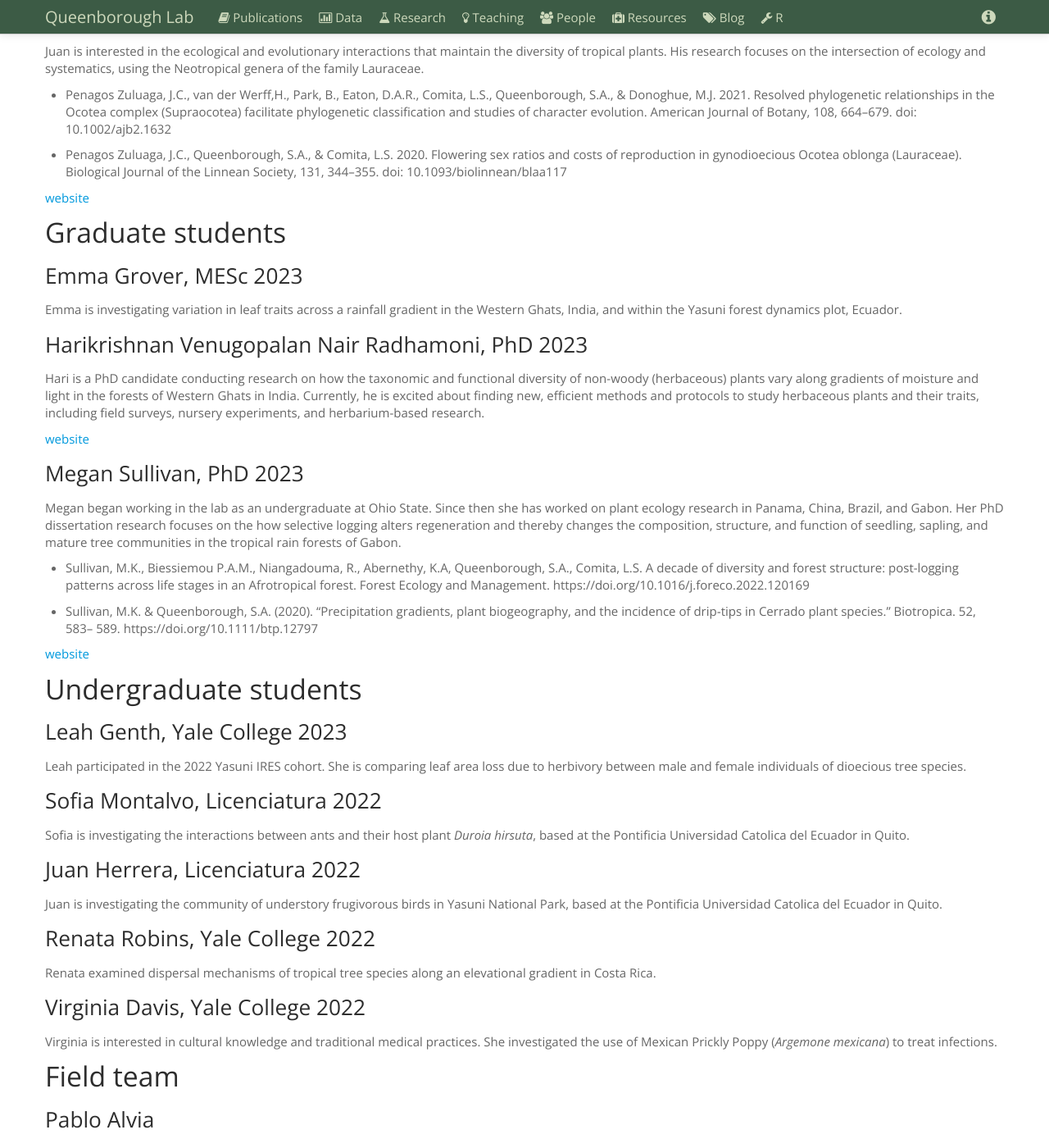
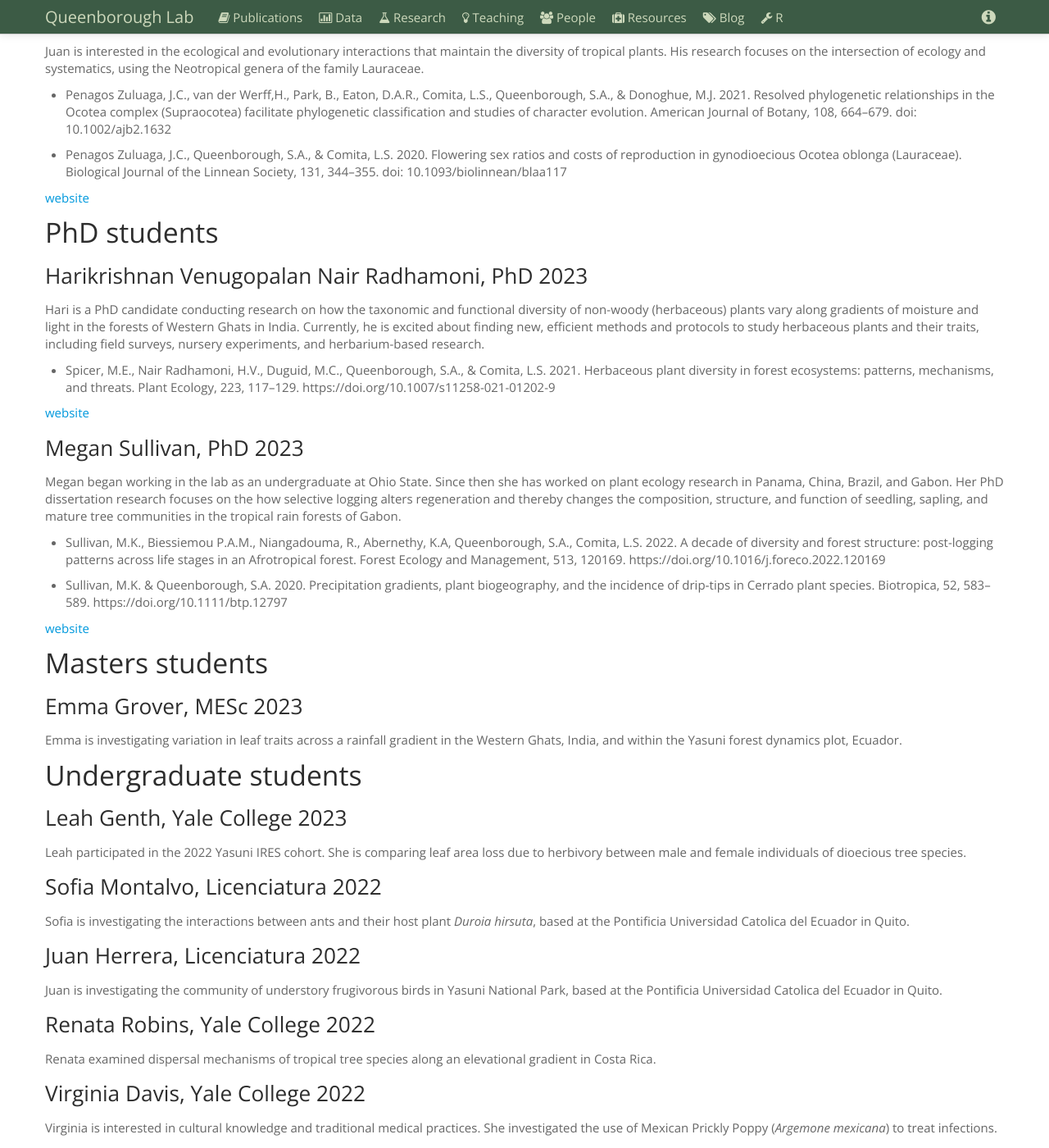
Before and after one commit to saq/saq.github.io, a Jekyll site: the page built from people.md, in a window 1280 px wide and 1400 px high, scrolled down 661 px. Shown: the whole window at 82% size. Built offline with Jekyll 4.4.1, drawn with Linux system fonts in a browser that asks for light colours.

Commit message:
Update people.md

```diff
--- a/people.md
+++ b/people.md
@@ -45,15 +45,12 @@ Juan is interested in the ecological and evolutionary interactions that maintain
 [website](https://jcpenagosz0.wixsite.com/jcpenagosz)
 
 
-## Graduate students
-
-### Emma Grover, MESc 2023
-Emma is investigating variation in leaf traits across a rainfall gradient in the Western Ghats, India, and within the Yasuni forest dynamics plot, Ecuador.
-
-
+## PhD students
 
 ### Harikrishnan Venugopalan Nair Radhamoni, PhD 2023
 Hari is a PhD candidate conducting research on how the taxonomic and functional diversity of non-woody (herbaceous) plants vary along gradients of moisture and light in the forests of Western Ghats in India. Currently, he is excited about finding new, efficient methods and protocols to study herbaceous plants and their traits, including field surveys, nursery experiments, and herbarium-based research.
+
+ - Spicer, M.E., Nair Radhamoni, H.V., Duguid, M.C., Queenborough, S.A., & Comita, L.S. 2021. Herbaceous plant diversity in forest ecosystems: patterns, mechanisms, and threats. Plant Ecology, 223, 117–129. https://doi.org/10.1007/s11258-021-01202-9
 
 [website](https://environment.yale.edu/profile/harikrishnan-venugopalan-nair-radhamoni)
 
@@ -61,11 +58,18 @@ Hari is a PhD candidate conducting research on how the taxonomic and functional
 ### Megan Sullivan, PhD 2023
 Megan began working in the lab as an undergraduate at Ohio State. Since then she has worked on plant ecology research in Panama, China, Brazil, and Gabon. Her PhD dissertation research focuses on the how selective logging alters regeneration and thereby changes the composition, structure, and function of seedling, sapling, and mature tree communities in the tropical rain forests of Gabon.
 
- - Sullivan, M.K., Biessiemou P.A.M., Niangadouma, R., Abernethy, K.A, Queenborough, S.A., Comita, L.S. A decade of diversity and forest structure: post-logging patterns across life stages in an Afrotropical forest. Forest Ecology and Management. https://doi.org/10.1016/j.foreco.2022.120169
+ - Sullivan, M.K., Biessiemou P.A.M., Niangadouma, R., Abernethy, K.A, Queenborough, S.A., Comita, L.S. 2022. A decade of diversity and forest structure: post-logging patterns across life stages in an Afrotropical forest. Forest Ecology and Management, 513, 120169. https://doi.org/10.1016/j.foreco.2022.120169
 
- - Sullivan, M.K. & Queenborough, S.A. (2020). "Precipitation gradients, plant biogeography, and the incidence of drip‐tips in Cerrado plant species." Biotropica. 52, 583– 589.  https://doi.org/10.1111/btp.12797
+ - Sullivan, M.K. & Queenborough, S.A. 2020. Precipitation gradients, plant biogeography, and the incidence of drip‐tips in Cerrado plant species. Biotropica, 52, 583–589.  https://doi.org/10.1111/btp.12797
 
 [website](https://meganksullivan.weebly.com/)
+
+
+## Masters students
+
+### Emma Grover, MESc 2023
+Emma is investigating variation in leaf traits across a rainfall gradient in the Western Ghats, India, and within the Yasuni forest dynamics plot, Ecuador.
+
 
 
 ## Undergraduate students
```
